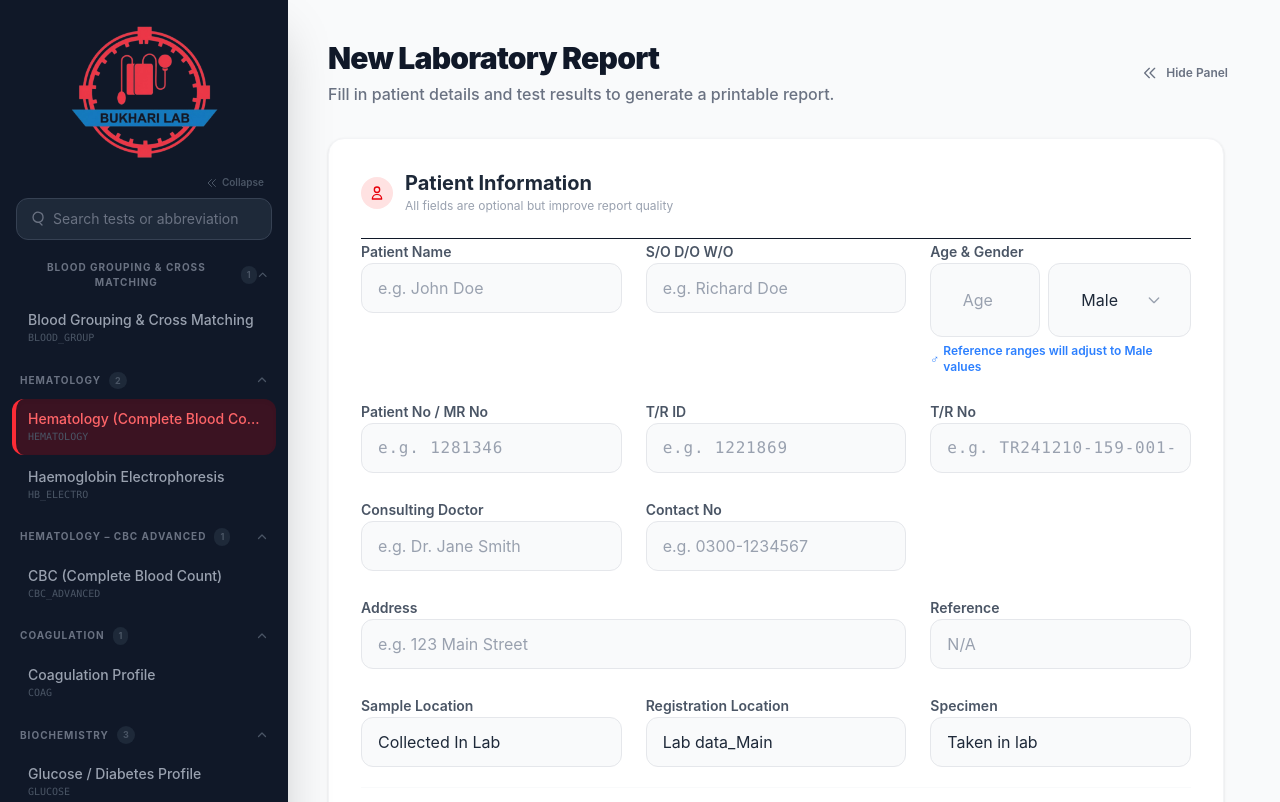
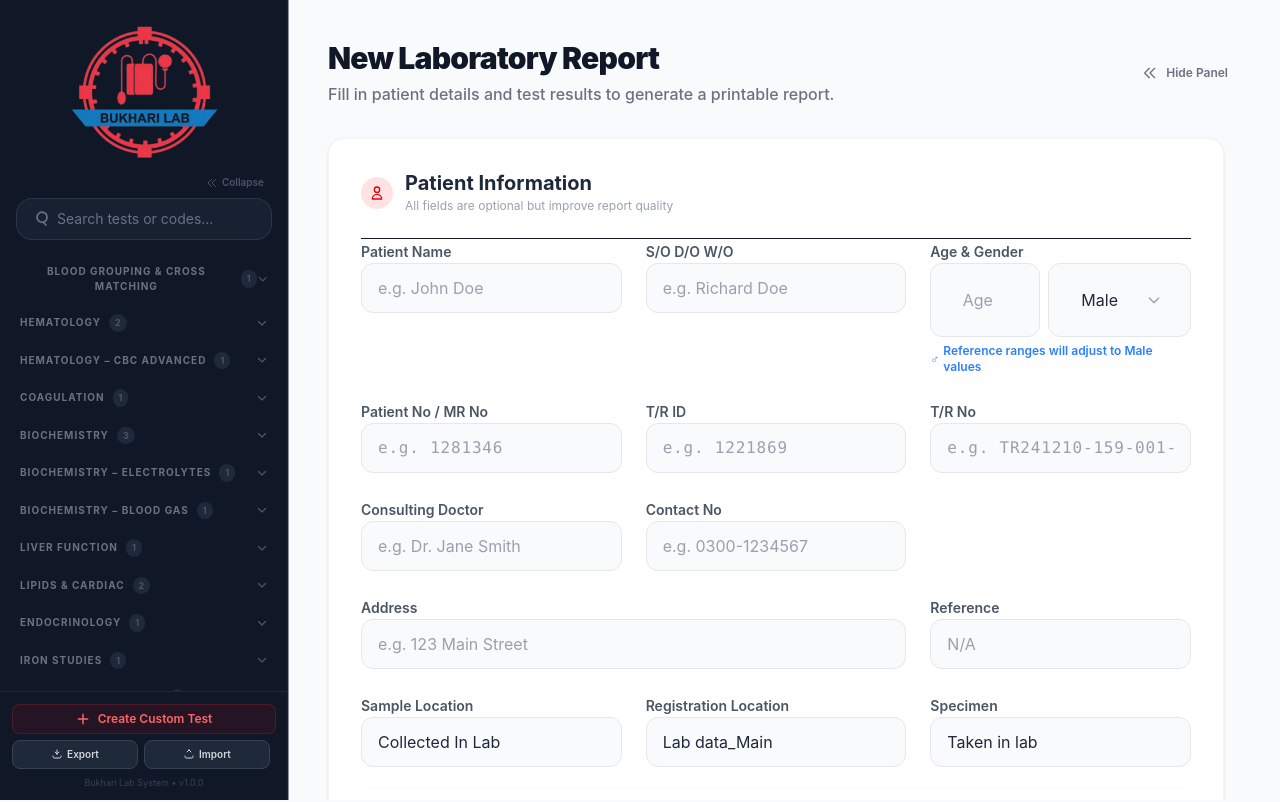
Before and after one commit to khalilsediq/Lab-Test-Generator, a React (Vite) app: page / in a window 1280 px wide. Shown: the top 802 px of the page. Built offline with nearby package versions, Linux system fonts and the light colour scheme.

Commit message:
Some_Sight_UI/UX improvements

```diff
--- a/src/App.jsx
+++ b/src/App.jsx
@@ -29,6 +29,8 @@ function App() {
   const [showCustomModal, setShowCustomModal] = useState(false);
   // Sidebar: open by default on desktop, closed on mobile
   const [sidebarOpen, setSidebarOpen] = useState(() => !isMobileScreen());
+  const [sidebarWidth, setSidebarWidth] = useState(() => load("sidebarWidth", 288));
+  const [isResizing, setIsResizing] = useState(false);
 
   const testTemplates = [...staticTemplates, ...customTests];
 
@@ -73,6 +75,30 @@ function App() {
     window.addEventListener("resize", onResize);
     return () => window.removeEventListener("resize", onResize);
   }, []);
+
+  // Sidebar Resizing Logic
+  useEffect(() => {
+    if (!isResizing) return;
+
+    const onMouseMove = (e) => {
+      let newWidth = e.clientX;
+      if (newWidth < 240) newWidth = 240;
+      if (newWidth > 480) newWidth = 480;
+      setSidebarWidth(newWidth);
+    };
+
+    const onMouseUp = () => {
+      setIsResizing(false);
+      localStorage.setItem("sidebarWidth", JSON.stringify(sidebarWidth));
+    };
+
+    window.addEventListener("mousemove", onMouseMove);
+    window.addEventListener("mouseup", onMouseUp);
+    return () => {
+      window.removeEventListener("mousemove", onMouseMove);
+      window.removeEventListener("mouseup", onMouseUp);
+    };
+  }, [isResizing, sidebarWidth]);
 
   // Auto-dismiss toast
   useEffect(() => {
@@ -146,7 +172,7 @@ function App() {
 
   return (
     <>
-      <div className="flex min-h-screen bg-gray-50 font-sans print:hidden relative">
+      <div className="flex h-screen bg-gray-50 font-sans print:hidden relative overflow-hidden">
         {/* Mobile backdrop */}
         {sidebarOpen && (
           <div
@@ -157,12 +183,15 @@ function App() {
 
         {/* Sidebar */}
         <div
+          style={{ width: sidebarOpen ? sidebarWidth : 0 }}
           className={`
-          fixed inset-y-0 left-0 z-40 transition-all duration-300 ease-in-out
-          md:relative md:z-auto md:shrink-0
-          ${sidebarOpen ? "translate-x-0 w-72 opacity-100" : "-translate-x-full md:translate-x-0 md:w-0 md:opacity-0 md:pointer-events-none"}
+          fixed inset-y-0 left-0 z-40 transition-[width,opacity,transform] duration-300 ease-in-out
+          md:relative md:z-auto md:shrink-0 h-full overflow-hidden
+          ${sidebarOpen ? "translate-x-0 opacity-100" : "-translate-x-full md:translate-x-0 md:opacity-0 md:pointer-events-none"}
+          ${isResizing ? "transition-none" : ""}
         `}
         >
+          <div className="h-full" style={{ width: sidebarWidth }}>
             <Sidebar
               selectedTest={selectedTest}
               setSelectedTest={handleSelectTest}
@@ -173,6 +202,18 @@ function App() {
               sidebarOpen={sidebarOpen}
             />
           </div>
+        </div>
+
+        {/* Resize Handle */}
+        {sidebarOpen && (
+          <div
+            onMouseDown={() => setIsResizing(true)}
+            className="hidden md:block absolute top-0 bottom-0 z-50 w-2 cursor-col-resize group transition-colors"
+            style={{ left: sidebarWidth - 4 }}
+          >
+            <div className="h-full w-[2px] mx-auto bg-gray-800/50 group-hover:bg-red-500/50 transition-colors" />
+          </div>
+        )}
 
         {/* Main content */}
         <main className="flex-1 min-w-0 overflow-y-auto">
--- a/src/components/Sidebar.jsx
+++ b/src/components/Sidebar.jsx
@@ -33,7 +33,7 @@ export default function Sidebar({
   onClose,
 }) {
   const [query, setQuery] = useState("");
-  const [collapsed, setCollapsed] = useState({});
+  const [expanded, setExpanded] = useState({});
   const fileInputRef = useRef(null);
 
   const q = query.toLowerCase().trim();
@@ -69,7 +69,7 @@ export default function Sidebar({
     return (ai < 0 ? 999 : ai) - (bi < 0 ? 999 : bi);
   });
 
-  const toggle = (cat) => setCollapsed((p) => ({ ...p, [cat]: !p[cat] }));
+  const toggle = (cat) => setExpanded((p) => ({ ...p, [cat]: !p[cat] }));
 
   // Count total visible tests
   const totalVisible = filtered.length;
@@ -185,7 +185,7 @@ export default function Sidebar({
   };
 
   return (
-    <div className="w-72 bg-gray-900 text-white h-full min-h-screen flex flex-col shadow-2xl select-none">
+    <div className="w-full bg-gray-900 text-white h-full flex flex-col shadow-2xl select-none">
       {/* Header with logo + close button */}
       <div className="relative flex items-center justify-center pt-5 pb-3 px-5 shrink-0">
         <img
@@ -239,9 +239,9 @@ export default function Sidebar({
       </div>
 
       {/* Search */}
-      <div className="relative px-4 mb-3 shrink-0">
+      <div className="premium-search-container px-4 mb-4 shrink-0 group">
         <svg
-          className="absolute left-7 top-1/2 -translate-y-1/2 w-4 h-4 text-gray-500 pointer-events-none"
+          className="premium-search-icon absolute left-8 top-1/2 -translate-y-1/2 w-4 h-4 text-gray-500 pointer-events-none z-10"
           fill="none"
           stroke="currentColor"
           viewBox="0 0 24 24"
@@ -249,7 +249,7 @@ export default function Sidebar({
           <path
             strokeLinecap="round"
             strokeLinejoin="round"
-            strokeWidth="2"
+            strokeWidth="2.5"
             d="M21 21l-4.35-4.35M16.65 16.65A7.5 7.5 0 1116.65 2a7.5 7.5 0 010 14.65z"
           />
         </svg>
@@ -257,16 +257,17 @@ export default function Sidebar({
           type="text"
           value={query}
           onChange={(e) => setQuery(e.target.value)}
-          placeholder="Search tests or abbreviation…"
-          className="w-full pl-9 pr-8 py-2.5 rounded-xl bg-gray-800 border border-gray-700 text-sm text-gray-200 placeholder-gray-500 focus:outline-none focus:border-red-500 focus:ring-2 focus:ring-red-500/20 transition-all"
+          placeholder="Search tests or codes…"
+          className="premium-search-input w-full pl-10 pr-10 py-2.5 rounded-2xl text-sm text-gray-100 placeholder-gray-500 focus:outline-none transition-all"
         />
         {query && (
           <button
             onClick={() => setQuery("")}
-            className="absolute right-7 top-1/2 -translate-y-1/2 text-gray-500 hover:text-gray-300 p-0.5"
+            className="absolute right-7 top-1/2 -translate-y-1/2 text-gray-500 hover:text-red-400 p-1 rounded-full hover:bg-red-500/10 transition-all"
+            title="Clear search"
           >
             <svg
-              className="w-3.5 h-3.5"
+              className="w-4 h-4"
               fill="none"
               stroke="currentColor"
               viewBox="0 0 24 24"
@@ -294,7 +295,7 @@ export default function Sidebar({
       )}
 
       {/* Grouped list */}
-      <nav className="flex-1 overflow-y-auto px-3 pb-2 space-y-1">
+      <nav className="flex-1 overflow-y-auto px-3 pb-2 space-y-1 custom-sidebar-scrollbar">
         {cats.length === 0 ? (
           <div className="text-center py-12 text-gray-600 text-sm">
             <svg
@@ -332,7 +333,7 @@ export default function Sidebar({
                   </span>
                 </div>
                 <svg
-                  className={`w-3 h-3 text-gray-600 transition-transform duration-200 ${collapsed[cat] ? "" : "rotate-180"}`}
+                  className={`w-3 h-3 text-gray-600 transition-transform duration-200 ${expanded[cat] || (query && grouped[cat].length > 0) ? "rotate-180" : ""}`}
                   fill="none"
                   stroke="currentColor"
                   viewBox="0 0 24 24"
@@ -346,7 +347,7 @@ export default function Sidebar({
                 </svg>
               </button>
 
-              {!collapsed[cat] && (
+              {(expanded[cat] || (query && grouped[cat].length > 0)) && (
                 <div className="space-y-0.5 mt-0.5 mb-2">
                   {grouped[cat].map((test) => (
                     <div
@@ -403,25 +404,25 @@ export default function Sidebar({
       </nav>
 
       {/* Create Custom Test */}
-      <div className="p-4 border-t border-gray-800 shrink-0">
-        <div className="flex flex-col space-y-2">
+      <div className="p-3 border-t border-gray-800 shrink-0">
+        <div className="flex flex-col space-y-1.5">
           <button
             onClick={onCreateCustom}
-            className="w-full flex items-center justify-center space-x-2 px-4 py-2.5 rounded-xl bg-red-600/10 hover:bg-red-600/20 border border-red-500/20 hover:border-red-500/40 text-red-400 hover:text-red-300 font-semibold text-sm transition-all active:scale-95"
+            className="w-full flex items-center justify-center space-x-2 px-3 py-1.5 rounded-lg bg-red-600/10 hover:bg-red-600/20 border border-red-500/20 hover:border-red-500/40 text-red-400 hover:text-red-300 font-semibold text-xs transition-all active:scale-95"
           >
-            <svg className="w-4 h-4" fill="none" stroke="currentColor" viewBox="0 0 24 24">
+            <svg className="w-3.5 h-3.5" fill="none" stroke="currentColor" viewBox="0 0 24 24">
               <path strokeLinecap="round" strokeLinejoin="round" strokeWidth="2.5" d="M12 4v16m8-8H4" />
             </svg>
             <span>Create Custom Test</span>
           </button>
 
-          <div className="flex space-x-2">
+          <div className="flex space-x-1.5">
             <button
               onClick={handleExportCustomPanels}
               title="Export Custom Panels"
-              className="flex-1 flex items-center justify-center space-x-1 px-2 py-2 rounded-lg bg-gray-800 hover:bg-gray-700 border border-gray-700 text-gray-300 text-xs font-semibold transition-all active:scale-95"
+              className="flex-1 flex items-center justify-center space-x-1 px-2 py-1.5 rounded-lg bg-gray-800 hover:bg-gray-700 border border-gray-700 text-gray-300 text-[10px] font-semibold transition-all active:scale-95"
             >
-              <svg className="w-3.5 h-3.5" fill="none" stroke="currentColor" viewBox="0 0 24 24">
+              <svg className="w-3 h-3" fill="none" stroke="currentColor" viewBox="0 0 24 24">
                 <path strokeLinecap="round" strokeLinejoin="round" strokeWidth="2" d="M4 16v1a3 3 0 003 3h10a3 3 0 003-3v-1m-4-8l-4 4m0 0l-4-4m4 4V4"/>
               </svg>
               <span>Export</span>
@@ -429,9 +430,9 @@ export default function Sidebar({
             <button
               onClick={() => fileInputRef.current?.click()}
               title="Import Custom Panels"
-              className="flex-1 flex items-center justify-center space-x-1 px-2 py-2 rounded-lg bg-gray-800 hover:bg-gray-700 border border-gray-700 text-gray-300 text-xs font-semibold transition-all active:scale-95"
+              className="flex-1 flex items-center justify-center space-x-1 px-2 py-1.5 rounded-lg bg-gray-800 hover:bg-gray-700 border border-gray-700 text-gray-300 text-[10px] font-semibold transition-all active:scale-95"
             >
-              <svg className="w-3.5 h-3.5" fill="none" stroke="currentColor" viewBox="0 0 24 24">
+              <svg className="w-3 h-3" fill="none" stroke="currentColor" viewBox="0 0 24 24">
                 <path strokeLinecap="round" strokeLinejoin="round" strokeWidth="2" d="M4 16v1a3 3 0 003 3h10a3 3 0 003-3v-1m-4-8l-4-4m0 0l-4 4m4-4V4"/>
               </svg>
               <span>Import</span>
@@ -446,10 +447,8 @@ export default function Sidebar({
           </div>
         </div>
 
-        <p className="text-center text-xs text-gray-700 mt-3 leading-relaxed">
-          Bukhari Lab System © 2026
-          <br />
-          <span className="text-gray-800">v1.0.0</span>
+        <p className="text-center text-[9px] text-gray-700 mt-2 leading-tight">
+          Bukhari Lab System • v1.0.0
         </p>
       </div>
     </div>
--- a/src/index.css
+++ b/src/index.css
@@ -68,3 +68,61 @@
   --tw-prose-body: #111827 !important;
   --tw-prose-headings: #111827 !important;
 }
+
+/* ── Custom Scrollbar for Sidebar ────────────────────────────────────────── */
+.custom-sidebar-scrollbar::-webkit-scrollbar {
+  width: 5px;
+}
+
+.custom-sidebar-scrollbar::-webkit-scrollbar-track {
+  background: transparent;
+}
+
+.custom-sidebar-scrollbar::-webkit-scrollbar-thumb {
+  background: #374151; /* gray-700 */
+  border-radius: 20px;
+}
+
+.custom-sidebar-scrollbar::-webkit-scrollbar-thumb:hover {
+  background: #ef4444; /* red-500 */
+}
+
+/* For Firefox */
+.custom-sidebar-scrollbar {
+  scrollbar-width: thin;
+  scrollbar-color: #374151 transparent;
+}
+
+/* ── Global Interactivity ────────────────────────────────────────────────── */
+button {
+  cursor: pointer;
+}
+
+/* ── Premium Search Bar Effects ──────────────────────────────────────────── */
+.premium-search-container {
+  position: relative;
+  transition: all 0.3s ease;
+}
+
+.premium-search-input {
+  background: rgba(31, 41, 55, 0.6) !important; /* gray-800 with opacity */
+  backdrop-filter: blur(12px);
+  border: 1px solid rgba(75, 85, 99, 0.4) !important; /* gray-600 with opacity */
+  transition: all 0.4s cubic-bezier(0.4, 0, 0.2, 1) !important;
+}
+
+.premium-search-input:focus {
+  background: rgba(31, 41, 55, 0.8) !important;
+  border-color: #ef4444 !important; /* red-500 */
+  box-shadow: 0 0 20px rgba(239, 68, 68, 0.15), 0 0 1px rgba(239, 68, 68, 0.5) !important;
+  transform: translateY(-1px);
+}
+
+.premium-search-icon {
+  transition: all 0.3s ease;
+}
+
+.premium-search-container:focus-within .premium-search-icon {
+  color: #ef4444 !important;
+  transform: scale(1.1);
+}
```
Lines whose indentation alone changed are shown as unchanged.
